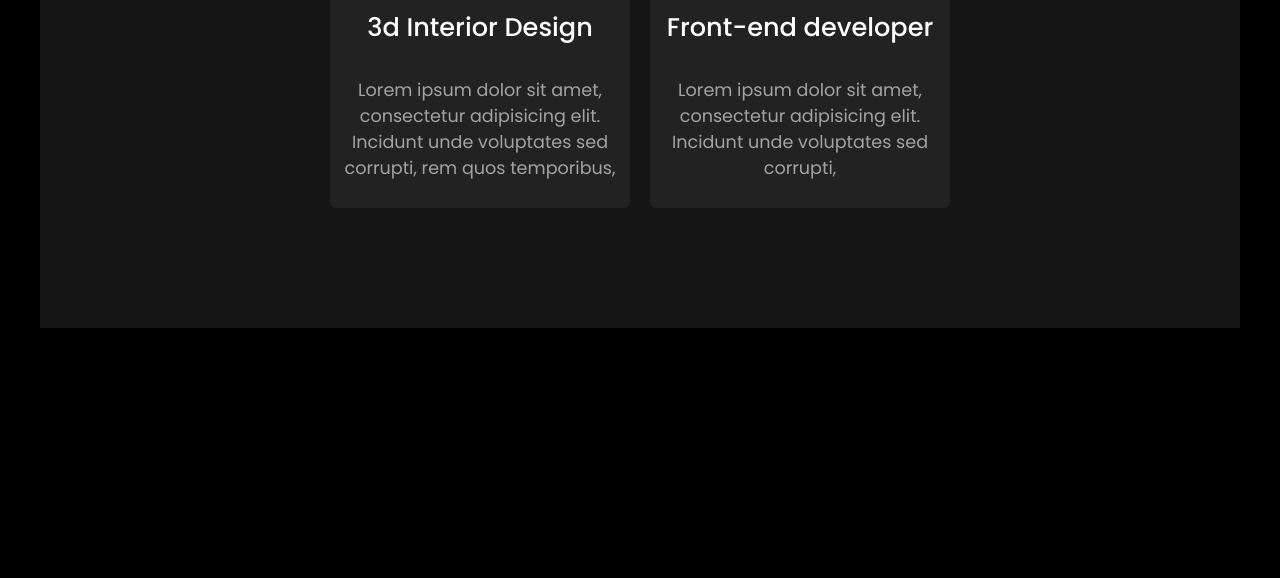
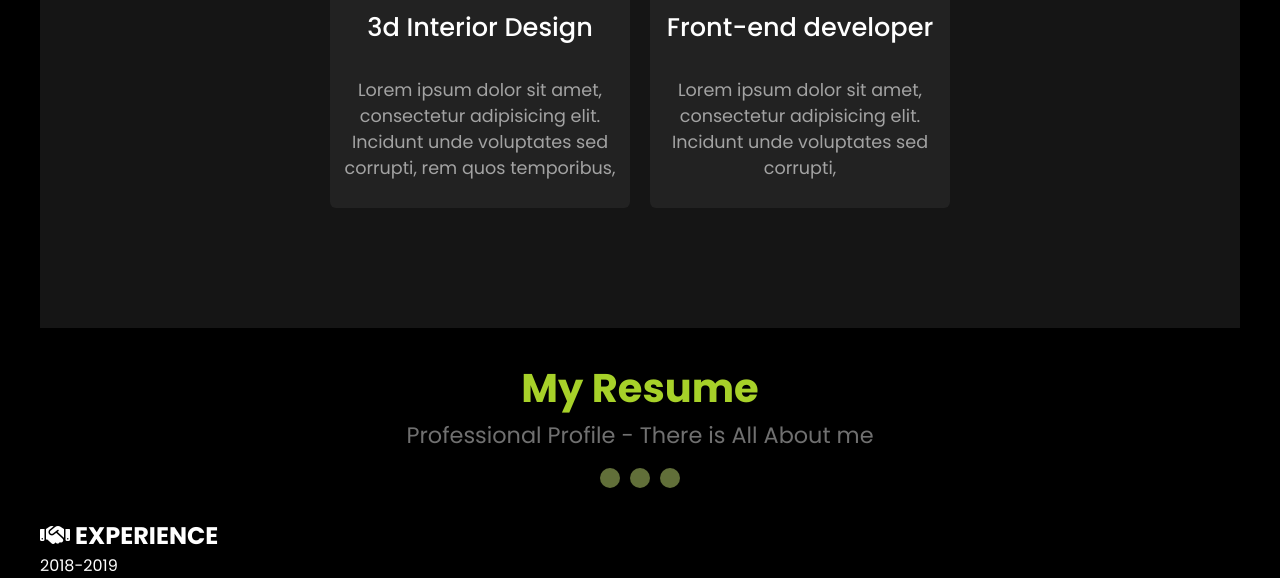
Before and after one commit to HugoLeonardo-hub/Projeto_portifolio, a plain HTML site: page index.html in a window 1280 px wide. Shown: the part 2938-3516 px from the top of the page. Before the commit the page ends 3266 px from the top, so only its background shows below. Drawn offline with Linux system fonts and the light colour scheme.

Commit message:
inclusão tag My resume

```diff
--- a/index.html
+++ b/index.html
@@ -118,6 +118,33 @@
         </div>
 
     </section>
+
+    <div class="my_resume">
+        <div class="sobre_titulo">
+            <h1>My Resume</h1>
+            <p>Professional Profile - There is All About me</p>
+            <div aria-label="Seção apenas de ilustrações de botões">
+                <span></span>
+                <span></span>
+                <span></span>
+            </div>
+        </div>
+    </div>
+
+    <div class="resume_generico">
+        <h2 class="experience"> <i class="fa-solid fa-handshake"></i>   EXPERIENCE</h2>
+        <div class="experience_content">
+            <div>
+                <span>2018-2019</span>
+                <h3></h3>
+
+            </div>
+        </div>
+
+    </div>
+
+
+
     <script src="https://kit.fontawesome.com/48cbe9ac44.js" crossorigin="anonymous"></script>
     <script src="script.js"></script>
 
--- a/style.css
+++ b/style.css
@@ -8,12 +8,51 @@
     text-decoration: none;
     font-family: 'Poppins', sans-serif;
 
+
 }
 
 body{
     background-color: #000;
     max-width: 1200px;
     margin: 0 auto;
+}
+
+/*Sobre_titulo*/
+
+.sobre_titulo{
+    margin: 30px 0;
+    grid-column: 1/-1;
+    text-align: center;
+    color: #fff;
+}
+
+
+.sobre_titulo h1{
+    font-size: 2.5rem;
+    color: #A7D129;
+}
+
+
+.sobre_titulo p{
+    color: #707070;
+    font-size: 1.4rem;
+    margin-bottom: 1rem;
+    position: relative;
+
+}
+
+.sobre_titulo div{
+    display: flex;
+    gap: 10px;
+    justify-content: center;
+}
+
+.sobre_titulo span{
+    display: block;
+    height: 20px;
+    width: 20px;
+    border-radius: 50%;
+    background-color: #616F39;
 }
 
 /*header*/
@@ -422,7 +461,15 @@ section .sobre_titulo span{
 }
 
 
+/*My_resume*/
 
+.my_resume{
+
+}
+
+.resume_generico{
+    color: #fff;
+}
 
 /*Reponsivo*/
 
@@ -463,7 +510,7 @@ section .sobre_titulo span{
 
  header .navegacao-primaria.ativado{
     background: linear-gradient(rgba(43,42,42,0.176), rgba(46,46,46,0.724));
-    z-index: 5;
+    z-index: 1;
     position: absolute;
     display: grid;
     top: 80px;
```
